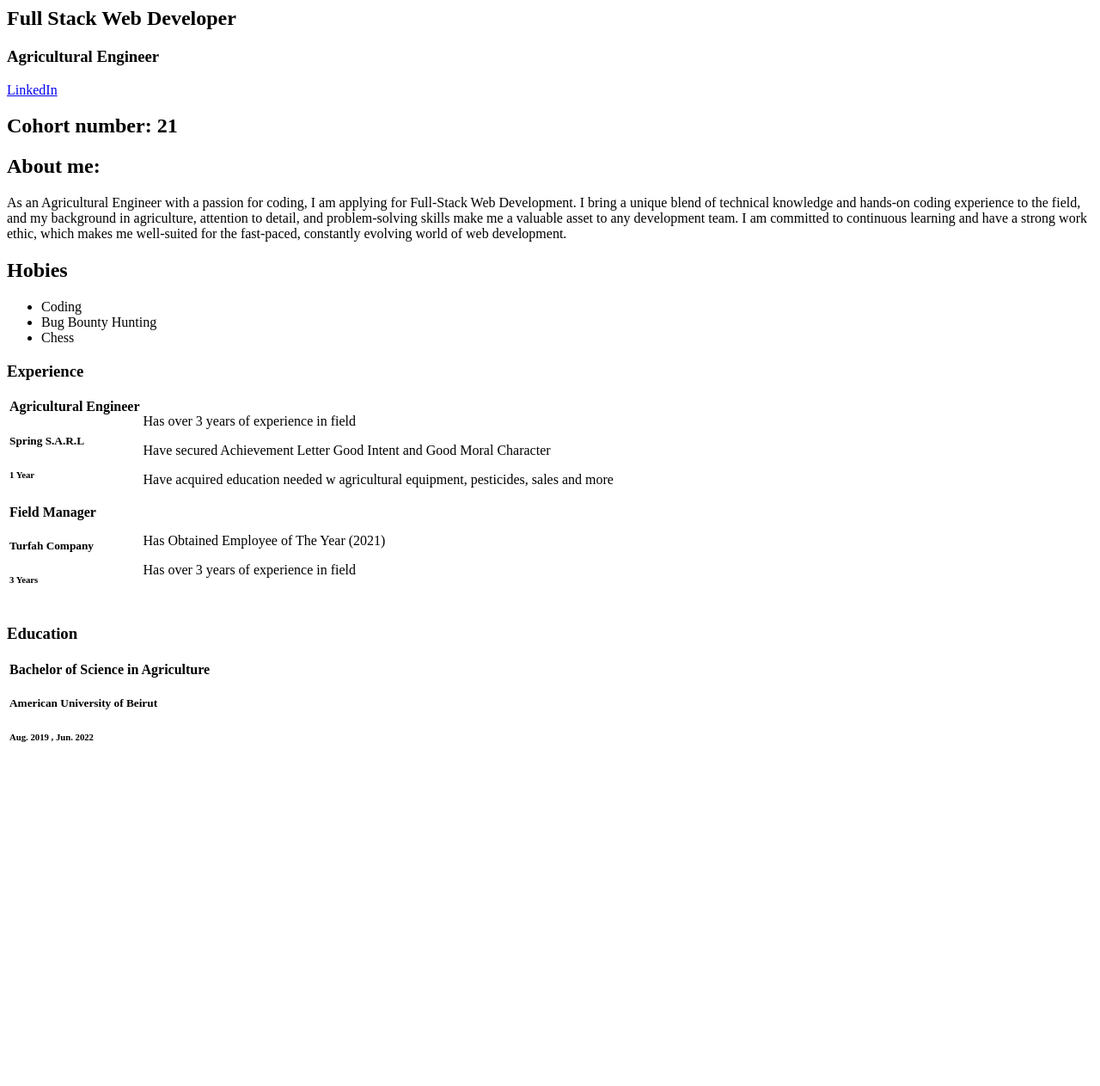
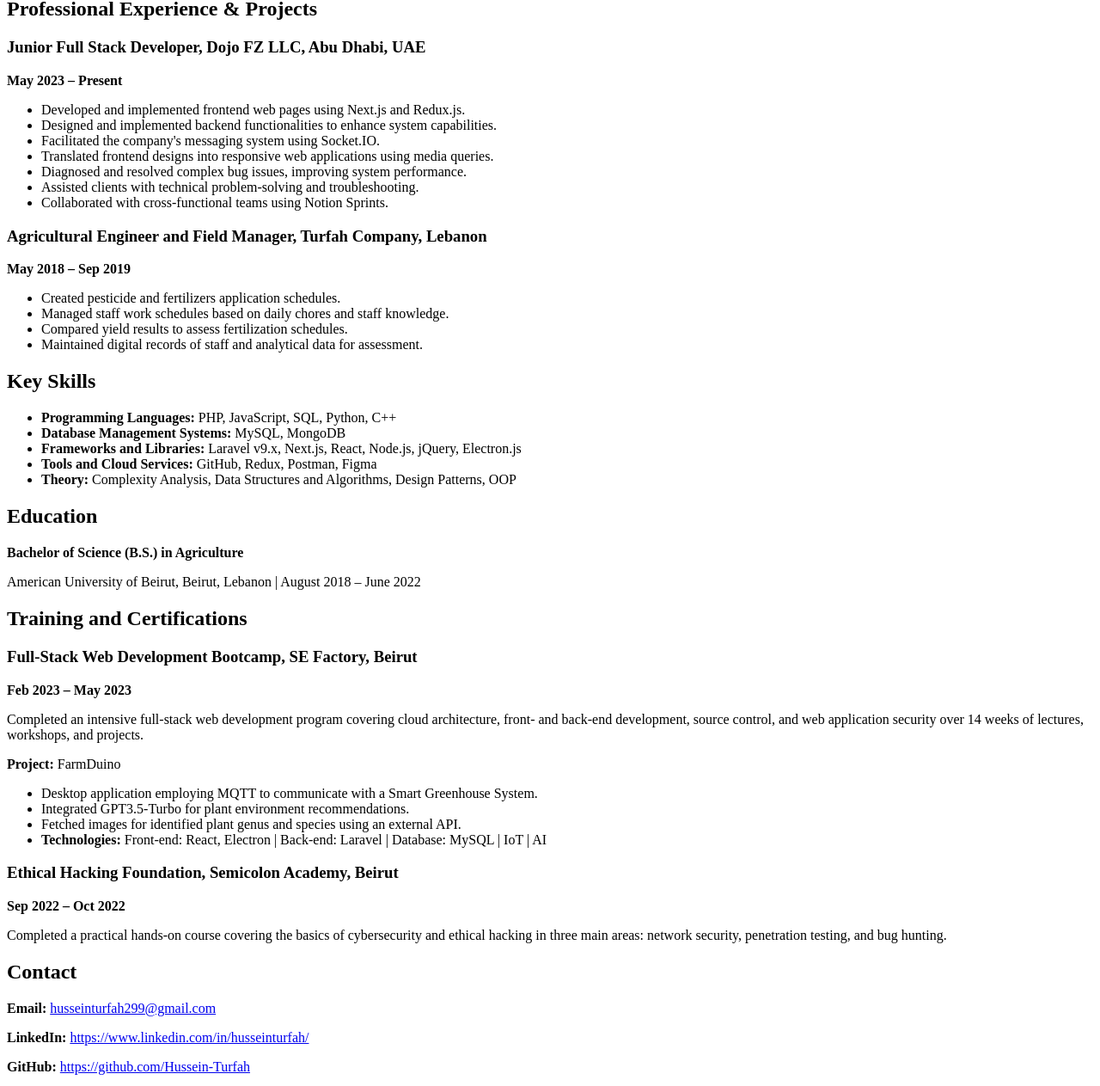
Before and after one commit to hussein-turfah/hussein-turfah.github.io, a plain HTML site: page index.html in a window 1280 px wide. Shown: the part 380-1643 px from the top of the page at 86% size. Before the commit the page ends 1279 px from the top, so only its background shows below. Drawn offline with Linux system fonts and the light colour scheme.

Commit message:
Refactor code for improved readability and maintainability

```diff
--- a/index.html
+++ b/index.html
@@ -1,104 +1,128 @@
+<!DOCTYPE html>
+<html lang="en">
+
 <head>
-  <link href="Assignment3.css" rel="stylesheet" >
+  <meta charset="UTF-8">
+  <meta name="viewport" content="width=device-width, initial-scale=1.0">
+  <title>Hussein Turfah - Personal Webpage</title>
+  <link href="index.css" rel="stylesheet">
 </head>
-<div class="main">
-  <div class="column1">
-    <img src="https://lh3.googleusercontent.com/pw/AMWts8Brq4I0u0Xjyd2A4h0wxT3U_rj45TeenipaSdH62C9b4mHHMovmpdjDlzMDHg4kodzC9VWQxNmKO6YOIyA09mdDTYMSySmP-YOXrpBCXVGGDbN632KQLCYCMOroDMhxPzJuyrhpyd5llYXAKSvrTgA=w438-h584-no"
-      alt="My picture">
-    <h1>HUSSEIN TURFAH</h1>
-    <h2>Full Stack Web Developer
-    </h2>
-    <h3>
-      Agricultural Engineer
-    </h3>
-    <a href="https://www.linkedin.com/in/husseinturfah/">LinkedIn</a>
-  </div>
-  <div class="box">
-    <h2>
-      Cohort number: 21
-    </h2>
-    <h2>
-      About me:
-    </h2>
-    <p>
-      As an Agricultural Engineer with a passion for coding,
-      I am applying for Full-Stack Web Development. I bring a unique blend of
-      technical knowledge and hands-on coding experience to the field,
-      and my background in agriculture, attention to detail, and problem-solving skills
-      make me a valuable asset to any development team. I am committed to continuous learning
-      and have a strong work ethic, which makes me well-suited for the fast-paced,
-      constantly evolving world of web development.
-    </p>
-  </div>
-  <div class="column2">
-    <h2>Hobies</h2>
-    <ul>
-      <li>Coding</li>
-      <li>Bug Bounty Hunting</li>
-      <li>Chess</li>
-    </ul>
-    <h3>Experience</h3>
-    <table class="expt">
-      <tr>
-        <td>
-          <h4>
-            Agricultural Engineer
-          </h4>
-          <h5>
-            Spring S.A.R.L
-          </h5>
-          <h6>
-            1 Year
-          </h6>
-        </td>
-        <td class="usethis">
-          <p>Has over 3 years of experience in field</p>
-          <p>
-            Have secured Achievement Letter Good Intent and Good Moral Character
-          </p>
-          <p>
-            Have acquired education needed w agricultural equipment, pesticides, sales and more
-          </p>
-        </td>
-      </tr>
-      <tr>
-        <td>
-          <h4>
-            Field Manager
-          </h4>
-          <h5>
-            Turfah Company
-          </h5>
-          <h6>
-            3 Years
-          </h6>
-        </td>
-        <td>
-          <p>
-            Has Obtained Employee of The Year (2021)
-          </p>
-          <p>
-            Has over 3 years of experience in field
-          </p>
-        </td>
-      </tr>
-    </table>
-    <table>
-      <h3>
-        Education
-      </h3>
-      <tr>
-        <td>
-          <h4>
-            Bachelor of Science in Agriculture
-          </h4>
-          <h5>
-            American University of Beirut
-          </h5>
-          <h6>
-            Aug. 2019 , Jun. 2022
-          </h6>
-        </td>
-      </tr>
-    </table>
-  </div>
+
+<body>
+  <header>
+    <div class="container">
+      <div id="branding">
+        <h1>Hussein Turfah</h1>
+      </div>
+      <nav>
+        <ul>
+          <li><a href="#about">About Me</a></li>
+          <li><a href="#experience">Experience</a></li>
+          <li><a href="#skills">Skills</a></li>
+          <li><a href="#education">Education</a></li>
+          <li><a href="#contact">Contact</a></li>
+        </ul>
+      </nav>
+    </div>
+  </header>
+
+  <section id="showcase">
+    <div class="container">
+      <h1>Welcome to My Personal Webpage</h1>
+      <p>Crafting user-friendly websites with intuitive design and robust functionality.</p>
+    </div>
+  </section>
+
+  <section id="about" class="content-section">
+    <div class="container">
+      <h2>About Me</h2>
+      <p>Mastering both frontend and backend intricacies, I craft user-friendly websites that transcend expectations,
+        seamlessly merging intuitive design with robust functionality for unparalleled digital experiences.</p>
+    </div>
+  </section>
+
+  <section id="experience" class="content-section">
+    <div class="container">
+      <h2>Professional Experience & Projects</h2>
+      <h3>Junior Full Stack Developer, Dojo FZ LLC, Abu Dhabi, UAE</h3>
+      <p><strong>May 2023 – Present</strong></p>
+      <ul>
+        <li>Developed and implemented frontend web pages using Next.js and Redux.js.</li>
+        <li>Designed and implemented backend functionalities to enhance system capabilities.</li>
+        <li>Facilitated the company's messaging system using Socket.IO.</li>
+        <li>Translated frontend designs into responsive web applications using media queries.</li>
+        <li>Diagnosed and resolved complex bug issues, improving system performance.</li>
+        <li>Assisted clients with technical problem-solving and troubleshooting.</li>
+        <li>Collaborated with cross-functional teams using Notion Sprints.</li>
+      </ul>
+      <h3>Agricultural Engineer and Field Manager, Turfah Company, Lebanon</h3>
+      <p><strong>May 2018 – Sep 2019</strong></p>
+      <ul>
+        <li>Created pesticide and fertilizers application schedules.</li>
+        <li>Managed staff work schedules based on daily chores and staff knowledge.</li>
+        <li>Compared yield results to assess fertilization schedules.</li>
+        <li>Maintained digital records of staff and analytical data for assessment.</li>
+      </ul>
+    </div>
+  </section>
+
+  <section id="skills" class="content-section">
+    <div class="container">
+      <h2>Key Skills</h2>
+      <ul>
+        <li><strong>Programming Languages:</strong> PHP, JavaScript, SQL, Python, C++</li>
+        <li><strong>Database Management Systems:</strong> MySQL, MongoDB</li>
+        <li><strong>Frameworks and Libraries:</strong> Laravel v9.x, Next.js, React, Node.js, jQuery, Electron.js</li>
+        <li><strong>Tools and Cloud Services:</strong> GitHub, Redux, Postman, Figma</li>
+        <li><strong>Theory:</strong> Complexity Analysis, Data Structures and Algorithms, Design Patterns, OOP</li>
+      </ul>
+    </div>
+  </section>
+
+  <section id="education" class="content-section">
+    <div class="container">
+      <h2>Education</h2>
+      <p><strong>Bachelor of Science (B.S.) in Agriculture</strong></p>
+      <p>American University of Beirut, Beirut, Lebanon | August 2018 – June 2022</p>
+    </div>
+  </section>
+
+  <section id="training" class="content-section">
+    <div class="container">
+      <h2>Training and Certifications</h2>
+      <h3>Full-Stack Web Development Bootcamp, SE Factory, Beirut</h3>
+      <p><strong>Feb 2023 – May 2023</strong></p>
+      <p>Completed an intensive full-stack web development program covering cloud architecture, front- and back-end
+        development, source control, and web application security over 14 weeks of lectures, workshops, and projects.
+      </p>
+      <p><strong>Project:</strong> FarmDuino</p>
+      <ul>
+        <li>Desktop application employing MQTT to communicate with a Smart Greenhouse System.</li>
+        <li>Integrated GPT3.5-Turbo for plant environment recommendations.</li>
+        <li>Fetched images for identified plant genus and species using an external API.</li>
+        <li><strong>Technologies:</strong> Front-end: React, Electron | Back-end: Laravel | Database: MySQL | IoT | AI
+        </li>
+      </ul>
+      <h3>Ethical Hacking Foundation, Semicolon Academy, Beirut</h3>
+      <p><strong>Sep 2022 – Oct 2022</strong></p>
+      <p>Completed a practical hands-on course covering the basics of cybersecurity and ethical hacking in three main
+        areas: network security, penetration testing, and bug hunting.</p>
+    </div>
+  </section>
+
+  <section id="contact" class="content-section">
+    <div class="container">
+      <h2>Contact</h2>
+      <p><strong>Email:</strong> <a href="mailto:husseinturfah299@gmail.com">husseinturfah299@gmail.com</a></p>
+      <p><strong>LinkedIn:</strong> <a
+          href="https://www.linkedin.com/in/husseinturfah/">https://www.linkedin.com/in/husseinturfah/</a></p>
+      <p><strong>GitHub:</strong> <a href="https://github.com/Hussein-Turfah">https://github.com/Hussein-Turfah</a></p>
+    </div>
+  </section>
+
+  <footer>
+    <p>&copy; 2024 Hussein Turfah. All Rights Reserved.</p>
+  </footer>
+</body>
+
+</html>
```
